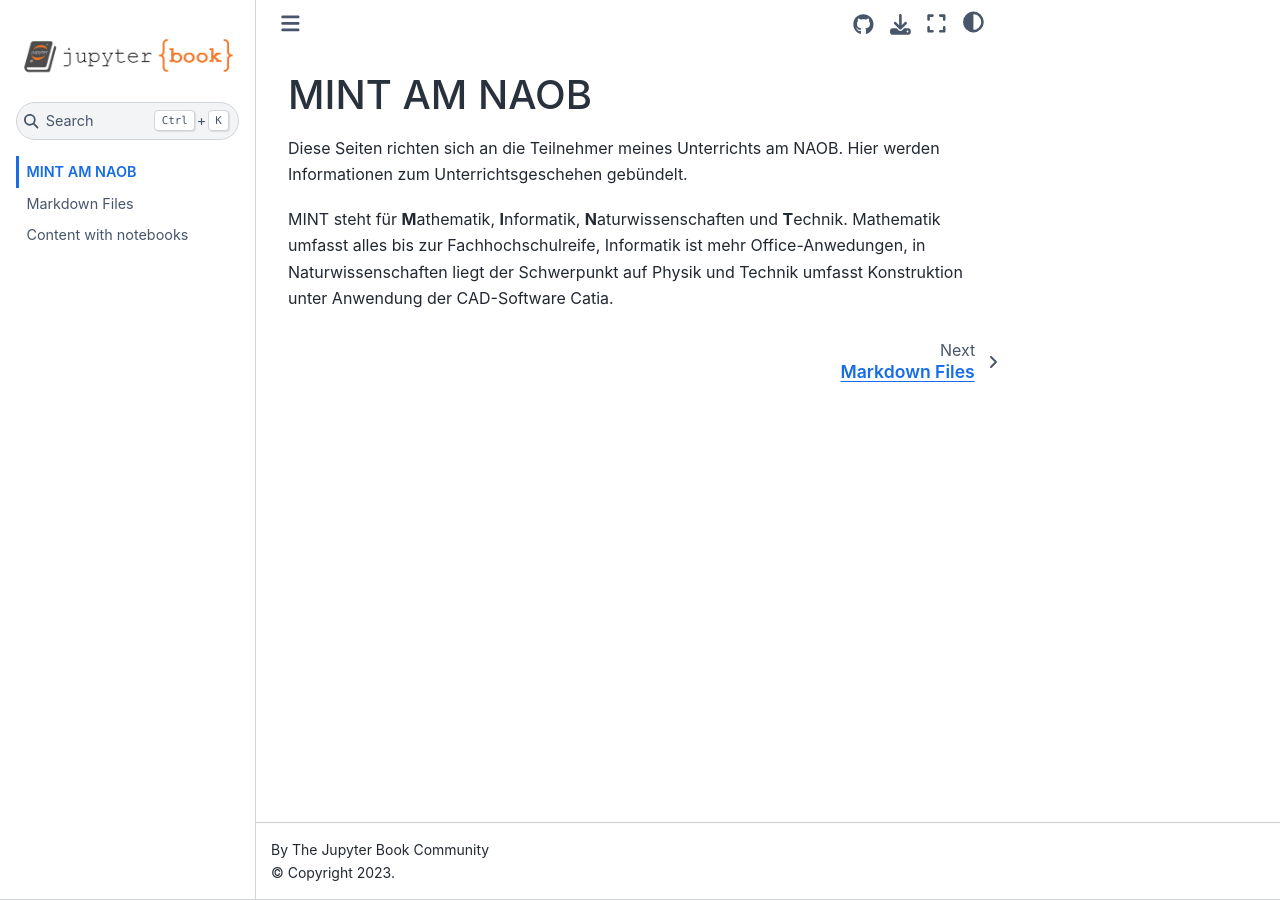
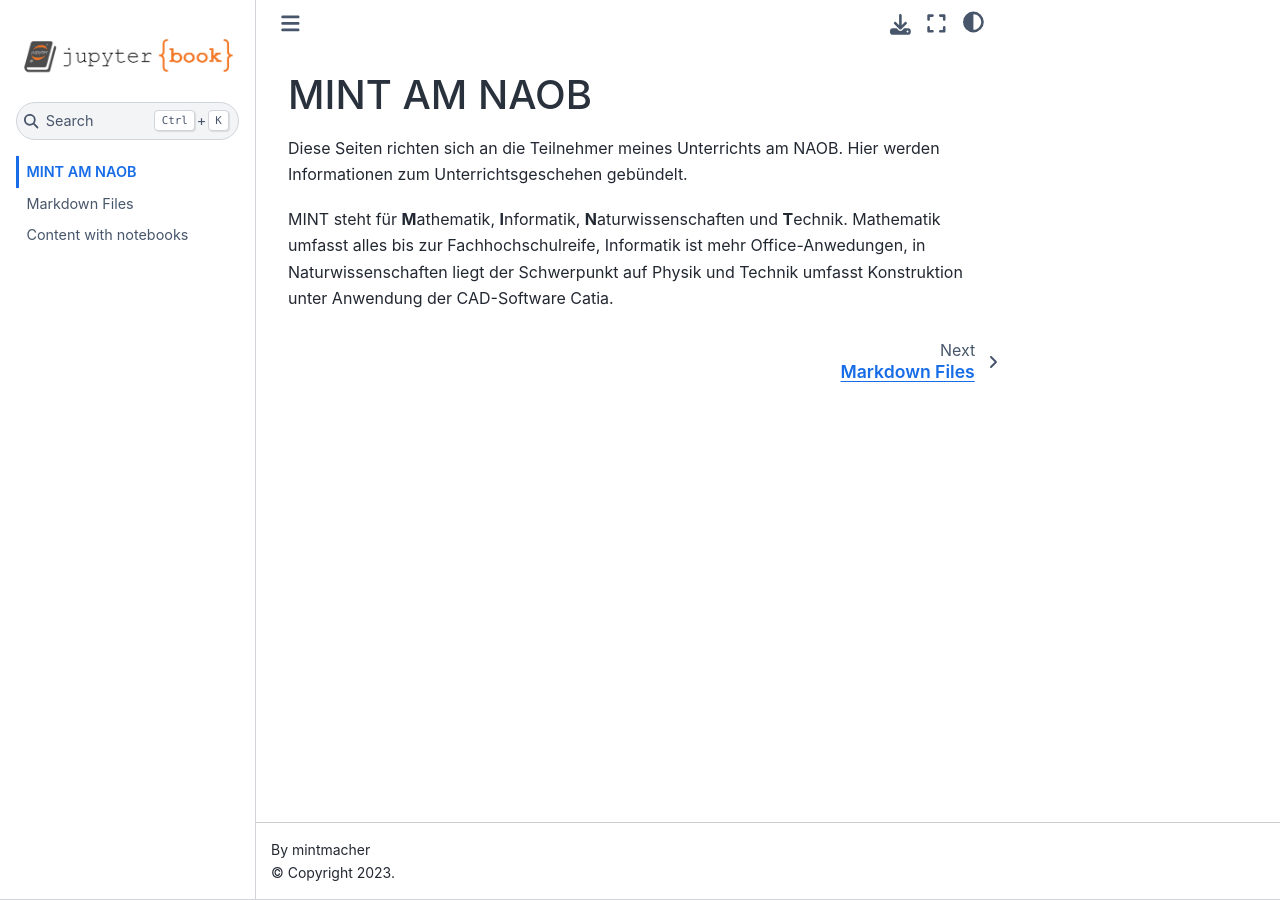
Before and after one commit to mintmacher/mintbox.cc, a Jupyter Book: the page built from intro.md, in a window 1280 px wide. Built offline with Jupyter Book 1.0.4 settings and Sphinx 7.4.7 and the Sphinx Book theme 1.1.4, drawn with Linux system fonts in a browser that asks for light colours.

Commit message:
Update _config.yml

```diff
--- a/_config.yml
+++ b/_config.yml
@@ -1,8 +1,8 @@
 # Book settings
 # Learn more at https://jupyterbook.org/customize/config.html
 
-title: My sample book
-author: The Jupyter Book Community
+title: MINT am NAOB
+author: mintmacher
 logo: logo.png
 
 # Force re-execution of notebooks on each build.
@@ -21,12 +21,11 @@ bibtex_bibfiles:
 
 # Information about where the book exists on the web
 repository:
-  url: https://github.com/executablebooks/jupyter-book  # Online location of your book
-  path_to_book: docs  # Optional path to your book, relative to the repository root
+  url: https://github.com/mintmacher/mintbox.cc  # Online location of your book
   branch: master  # Which branch of the repository should be used when creating links (optional)
 
 # Add GitHub buttons to your book
 # See https://jupyterbook.org/customize/config.html#add-a-link-to-your-repository
 html:
-  use_issues_button: true
-  use_repository_button: true
+  use_issues_button: false
+  use_repository_button: false
```
